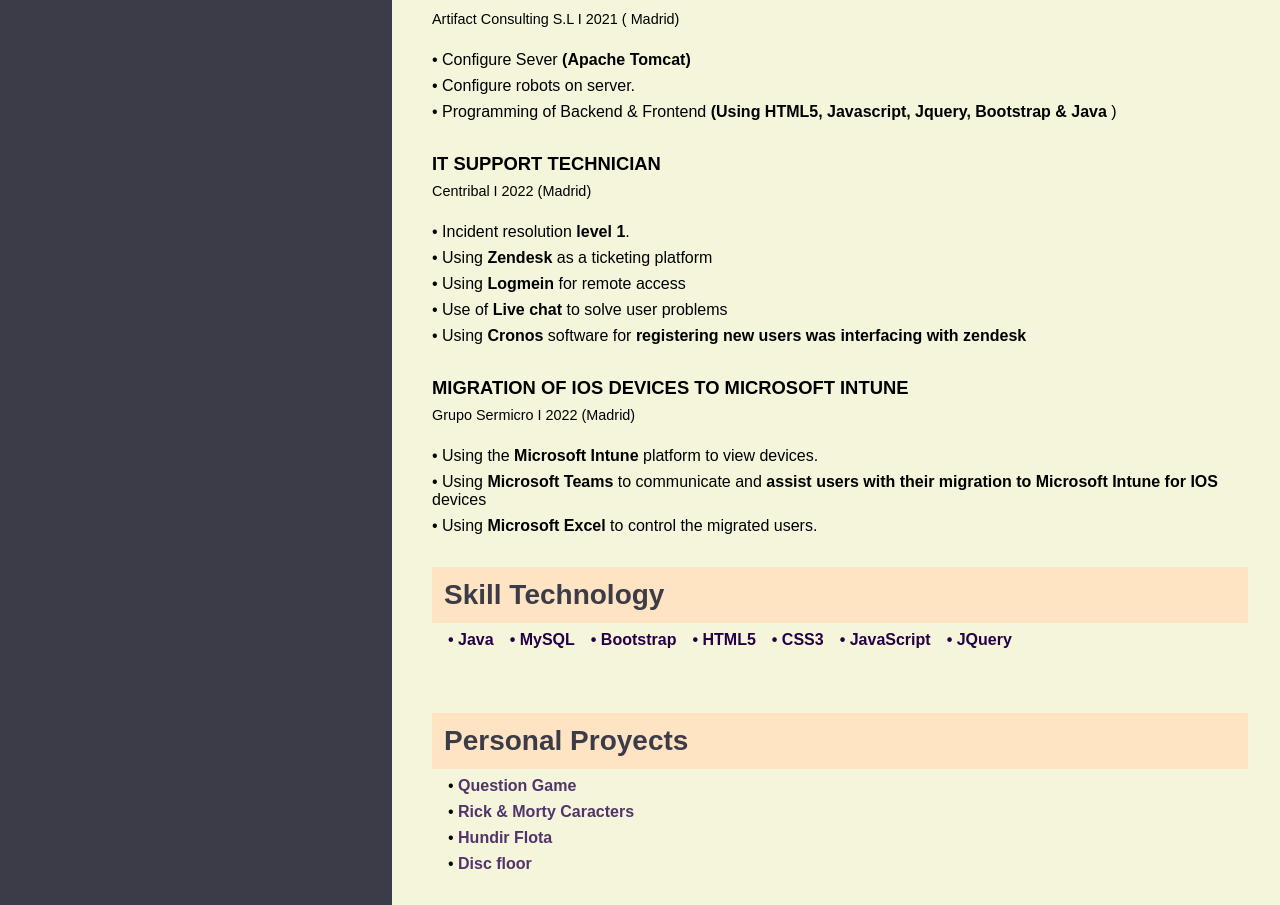
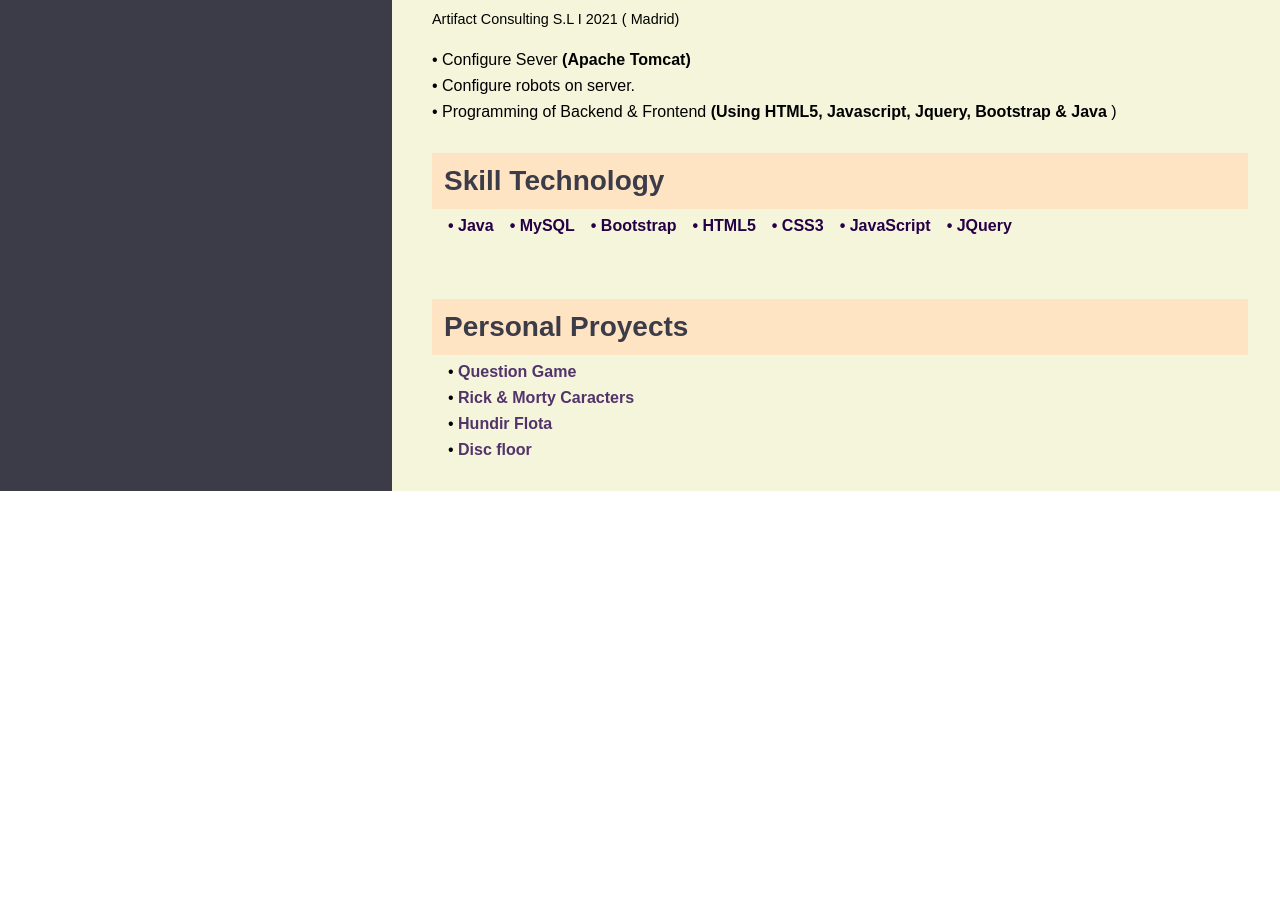
Before and after one commit to LuciaMejia1996/CV_Lucia_Mejia, a plain HTML site: page index.html in a window 1280 px wide. Shown: the part 1567-2472 px from the top of the page. After the commit the page ends 2058 px from the top, so only its background shows below. Drawn offline with Linux system fonts and the light colour scheme.

Commit message:
Update index.html

```diff
--- a/index.html
+++ b/index.html
@@ -8,8 +8,7 @@
     <meta name="keywords" content="CV Lucia Mejia, Lucia Mejia" />
     <meta
       name="google-site-verification"
-      content="M0ylDpxVFeumWKCnHBzeVsVAQ5ALG7615LINDOhDTME"
-    />
+      content="M0ylDpxVFeumWKCnHBzeVsVAQ5ALG7615LINDOhDTME" />
     <!-- Google Analytics -->
     <script>
       (function (i, s, o, g, r, a, m) {
@@ -216,44 +215,6 @@
             >)
           </li>
         </ul>
-        <h3>IT SUPPORT TECHNICIAN</h3>
-        <h5 class="normal">Centribal I 2022 (Madrid)</h5>
-        <ul>
-          <li>• Incident resolution <bold-data>level 1</bold-data>.</li>
-          <li>
-            • Using <bold-data>Zendesk</bold-data> as a ticketing platform
-          </li>
-          <li>• Using <bold-data>Logmein</bold-data> for remote access</li>
-          <li>
-            • Use of <bold-data>Live chat</bold-data> to solve user problems
-          </li>
-          <li>
-            • Using <bold-data>Cronos</bold-data> software for
-            <bold-data
-              >registering new users was interfacing with zendesk</bold-data
-            >
-          </li>
-        </ul>
-        <h3>MIGRATION OF IOS DEVICES TO MICROSOFT INTUNE</h3>
-        <h5 class="normal">Grupo Sermicro I 2022 (Madrid)</h5>
-        <ul>
-          <li>
-            • Using the <bold-data>Microsoft Intune</bold-data> platform to view
-            devices.
-          </li>
-          <li>
-            • Using <bold-data>Microsoft Teams</bold-data> to communicate and
-            <bold-data
-              >assist users with their migration to Microsoft Intune for
-              IOS</bold-data
-            >
-            devices
-          </li>
-          <li>
-            • Using <bold-data>Microsoft Excel</bold-data> to control the
-            migrated users.
-          </li>
-        </ul>
       </div>
       <div id="Tecno">
         <div class="separator">Skill Technology</div>
```
